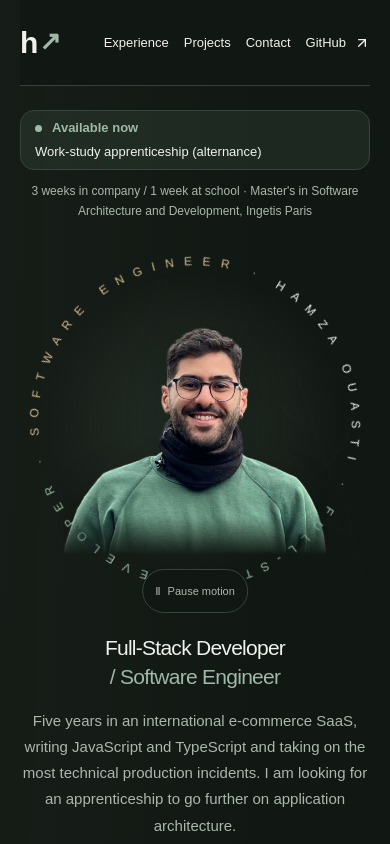
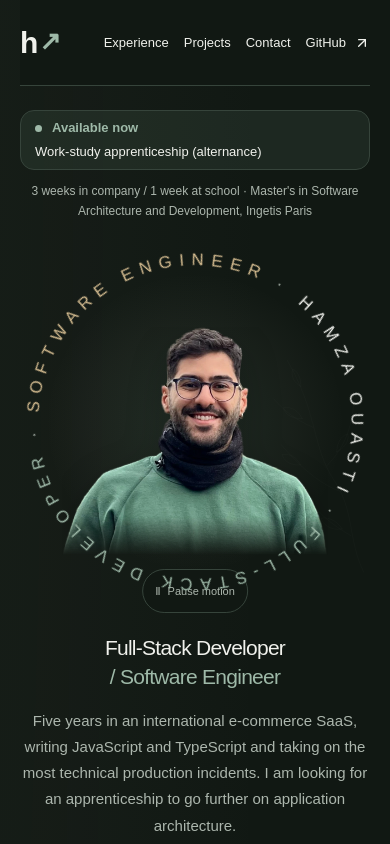
Before and after one commit to ouastihamza/ouastihamza.github.io, a Next.js app: page / in a window 390 px wide. Shown: the top 844 px of the page. Built offline with nearby package versions, Linux system fonts and the light colour scheme.

Commit message:
fix: improve mobile identity ring readability and pace

```diff
--- a/app/hero-portrait.tsx
+++ b/app/hero-portrait.tsx
@@ -7,7 +7,7 @@ export function HeroPortrait() {
     <div className="identity-orbit" aria-hidden="true">
       <svg className="identity-ring" viewBox="0 0 500 500" focusable="false">
         <defs><path id="identity-circle" d="M 250,26 a 224,224 0 1,1 0,448 a 224,224 0 1,1 0,-448" /></defs>
-        <text textLength="1375" lengthAdjust="spacing"><textPath href="#identity-circle"><tspan className="identity-name">HAMZA OUASTI</tspan>{" · "}<tspan className="identity-developer">FULL-STACK DEVELOPER</tspan>{" · "}<tspan className="identity-engineer">SOFTWARE ENGINEER</tspan>{" · "}</textPath></text>
+        <text><textPath href="#identity-circle" textLength="1375" lengthAdjust="spacing"><tspan className="identity-name">HAMZA OUASTI</tspan>{" · "}<tspan className="identity-developer">FULL-STACK DEVELOPER</tspan>{" · "}<tspan className="identity-engineer">SOFTWARE ENGINEER</tspan>{" · "}</textPath></text>
       </svg>
     </div>
     <div className="portrait-parallax">
--- a/app/woodland.css
+++ b/app/woodland.css
@@ -21,7 +21,7 @@ body { background-image: radial-gradient(ellipse at 0 0, rgba(165,168,151,.035),
 .portrait-parallax { position: absolute; width: 76%; left: 12%; bottom: 12%; transform: translate3d(var(--portrait-x, 0px), calc(var(--portrait-y, 0px) + var(--portrait-scroll, 0px)), 0); transition: transform .35s ease-out; }
 .portrait-image { width: 100%; height: auto; display: block; filter: drop-shadow(0 14px 18px rgba(0,0,0,.22)); mask-image: linear-gradient(to bottom, #000 0%, #000 83%, transparent 100%); }
 .portrait-ground { position: absolute; left: 25%; right: 25%; bottom: 12%; height: 24px; border-radius: 50%; background: radial-gradient(ellipse, #060b0860, transparent 70%); z-index: -1; }
-.identity-orbit { position: absolute; inset: 0; transform: translateY(calc(var(--portrait-scroll, 0px) * .35)); transition: transform .35s ease-out; pointer-events: none; }
+.identity-orbit { position: absolute; inset: 0; z-index: 1; transform: translateY(calc(var(--portrait-scroll, 0px) * .35)); transition: transform .35s ease-out; pointer-events: none; }
 .identity-ring { width: 100%; height: 100%; overflow: visible; transform-origin: center; }
 .identity-ring text { fill: var(--muted); font: 500 17px Arial, sans-serif; }
 .identity-ring .identity-name { fill: var(--foreground); }
@@ -39,7 +39,7 @@ body { background-image: radial-gradient(ellipse at 0 0, rgba(165,168,151,.035),
 .education { border-left: 1px solid var(--border); padding-left: 22px; }
 .freelance { border-left: 2px solid var(--sage); padding-left: 20px; }
 @media (prefers-reduced-motion: no-preference) {
-  .hero[data-motion-ready] .identity-ring { animation: identity-orbit 80s linear infinite; }
+  .hero[data-motion-ready] .identity-ring { animation: identity-orbit 60s linear infinite; }
   .hero[data-motion-ready][data-motion-paused="true"] .identity-ring { animation-play-state: paused; }
 }
 @media (prefers-reduced-motion: no-preference) and (min-width: 681px) {
@@ -52,6 +52,7 @@ body { background-image: radial-gradient(ellipse at 0 0, rgba(165,168,151,.035),
   .hero { padding-top: 24px; }
   .woodland-hero-layout { gap: 36px; padding: 12px 0 28px; }
   .portrait-stage { width: min(390px, 100%); }
+  .identity-ring text { font-size: 24px; }
   .hero-role { font-size: 21px; }
   .hero-role span { display: block; }
   .woodland-summary { font-size: 15px; }
```
Also changed, not shown: 2 other files (tests, documents, lock files or other folders).
